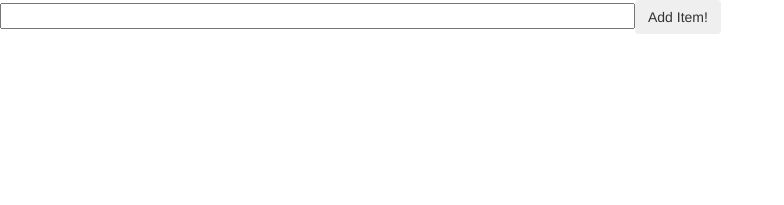
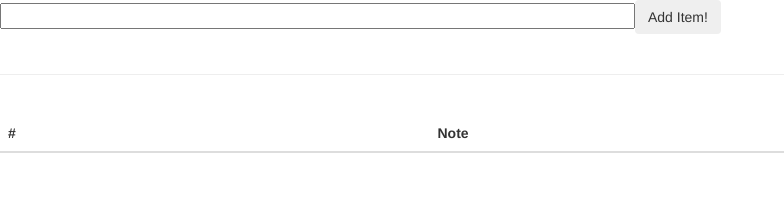
Before and after one commit to stitchfix/cxe-interns-todolist, a React app: page / in a window 1280 px wide. Shown: the top 205 px of the page, without its empty margins (0-784 px from the left). Built offline with nearby package versions, Linux system fonts and the light colour scheme.

Commit message:
Added table that stores # and note

```diff
--- a/App.js
+++ b/App.js
@@ -4,7 +4,7 @@ import ReactDOM from 'react-dom';
 class App extends React.Component {
   constructor(){
     super();
-    this.state = { };
+    this.state = {count: 1};
     this.update = this.update.bind(this);
   }
 
@@ -19,13 +19,17 @@ class App extends React.Component {
 //Add method for taking text from text box and adding to unordered list ul
   add(){
     var textToAdd = document.getElementById('textToAdd').value; //get text from text box
-    //if text isn't blank/null, add
+
     if(textToAdd!="") {
-      var ul = document.getElementById("list"); //get list
-      var li = document.createElement("li");    //make li element
-      li.appendChild(document.createTextNode(textToAdd));//add text node
-      ul.appendChild(li); //append li to list
-    }
+        var table = document.getElementById('table'); //get table from page
+        var row = table.insertRow(this.state.count);  //add blank row to table
+        var cell1 = row.insertCell(0);                //add blank cells to row
+        var cell2 = row.insertCell(1);
+        cell1.innerHTML = this.state.count;           //modify cell contents
+        cell2.innerHTML = textToAdd;
+        this.setState({count: this.state.count+1});   //increment state number
+      }
+      this.clear();                                 //clear textbox
   }
 
 //Clear method for clearing text out of text box before next button click
@@ -38,15 +42,24 @@ class App extends React.Component {
       <div>
         <input type="textarea" name="textToAdd" id="textToAdd" size="75" defaultValue={this.props.text} data-toggle="tooltip" data-placement="bottom" title="This is the new text we will add to the list!"/>
 
-        <button type="submit" class="btn btn-secondary" data-toggle="popover" data-container="body" data-placement="right" title="Add Item"
+        <button type="submit" className="btn btn-secondary" data-toggle="popover" data-container="body" data-placement="right" title="Add Item"
           data-content="This will add the item to the list!" data-trigger="hover" onClick={this.update.bind(this)}>
           Add Item!
         </button>
 
-        <br/> <br/> <br/> <br/>
+        <br/> <br/> <hr size="50"/> <br/>
 
-        <ul id="list"></ul>
-      </div>
+          <table data-toggle="table" className="table" id="table" >
+            <thead className="thead-inverse">
+              <tr>
+                <th>#</th>
+                <th>Note</th>
+              </tr>
+            </thead>
+            <tbody id="tbody">
+            </tbody>
+          </table>
+        </div>
     );
   }
 }
--- a/index.html
+++ b/index.html
@@ -7,18 +7,20 @@
   <link rel="stylesheet" href="https://maxcdn.bootstrapcdn.com/bootstrap/3.3.6/css/bootstrap.min.css" integrity="sha384-1q8mTJOASx8j1Au+a5WDVnPi2lkFfwwEAa8hDDdjZlpLegxhjVME1fgjWPGmkzs7" crossorigin="anonymous">
   <script src="https://maxcdn.bootstrapcdn.com/bootstrap/3.3.6/js/bootstrap.min.js" integrity="sha384-0mSbJDEHialfmuBBQP6A4Qrprq5OVfW37PRR3j5ELqxss1yVqOtnepnHVP9aJ7xS" crossorigin="anonymous"></script>
 </head>
-
-
 <body>
 
   <script>
-    $(function () { $('[data-toggle="tooltip"]').tooltip()})
-    $( function (){
 
-      $("button").popover( )
+    $(function () {
+      $('[data-toggle="tooltip"]').tooltip()
+    });
 
-    } );
+    $(function () {
+      $("button").popover()
+    });
+
   </script>
+
 
   <div id="app"></div>
   <script src="index.js"></script>
```
